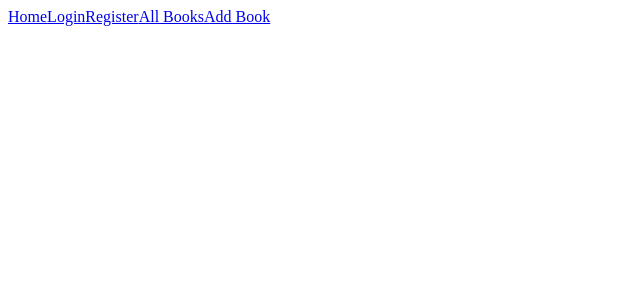
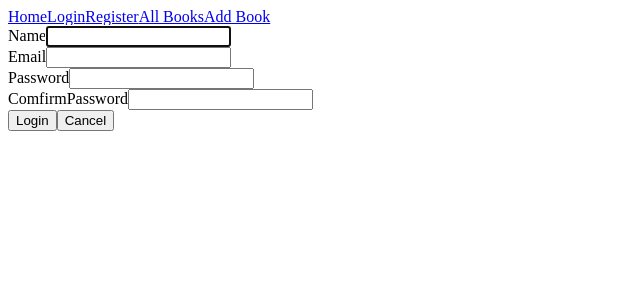
Before and after one commit to nmay231/legendary-eureka, a React app: page /register in a window 1280 px wide. Shown: the top 300 px of the page, without its empty margins (0-640 px from the left). Built offline with nearby package versions, Linux system fonts and the light colour scheme.

Commit message:
Added login

```diff
--- a/src/client/components/commons/Form.tsx
+++ b/src/client/components/commons/Form.tsx
@@ -25,7 +25,7 @@ const Form: React.FC<IFormProps> = ({
     }
 
     if (!className) {
-        className = 'card border rounded-lg shadow'
+        className = 'card border rounded-lg p-4 shadow'
     }
 
     const handleSubmit: React.FormEventHandler = (e: React.FormEvent<HTMLFormElement>) => {
@@ -40,8 +40,8 @@ const Form: React.FC<IFormProps> = ({
 
     return (
         <form onSubmit={handleSubmit} className={className}>
-            <div className="d-flex justify-content-around">
-                {children}
+            {children}
+            <div className="d-flex justify-content-around mt-2">
                 <button role="submit" className="btn btn-primary">
                     {submitText}
                 </button>
--- a/src/client/components/commons/FormField.tsx
+++ b/src/client/components/commons/FormField.tsx
@@ -1,18 +1,21 @@
 /** @format */
 
-import React from 'react'
+import * as React from 'react'
 
 interface IFormFieldProps {
     state: [string, (s: string) => void]
     name: string
     type?: 'text' | 'password' | 'email' | 'textarea'
-    transform: (s: string) => string
+    transform?: (s: string) => string
 }
 
 const FormField: React.FC<IFormFieldProps> = ({ state, name, type = 'text', transform }) => {
     const [val, setVal] = state
 
     const handleChange: React.ChangeEventHandler = (e: React.ChangeEvent<HTMLInputElement>) => {
+        if (!transform) {
+            transform = (s: string) => s
+        }
         setVal(transform(e.target.value))
     }
 
@@ -22,13 +25,23 @@ const FormField: React.FC<IFormFieldProps> = ({ state, name, type = 'text', tran
         <div className="form-group">
             <label htmlFor={inputId}>{name}</label>
             {type === 'textarea' ? (
-                <textarea id={inputId} cols={30} rows={10} className="form-control">
+                <textarea
+                    id={inputId}
+                    cols={30}
+                    rows={10}
+                    className="form-control"
+                    onChange={handleChange}
+                >
                     {val}
                 </textarea>
             ) : (
-                <input type={type} id={inputId} className="form-control">
-                    {val}
-                </input>
+                <input
+                    type={type}
+                    id={inputId}
+                    className="form-control"
+                    value={val}
+                    onChange={handleChange}
+                ></input>
             )}
         </div>
     )
--- a/src/client/views/LoginPage.tsx
+++ b/src/client/views/LoginPage.tsx
@@ -1,11 +1,50 @@
 /** @format */
 
 import * as React from 'react'
+import Form from '../components/commons/Form'
+import FormField from '../components/commons/FormField'
+import { RouteComponentProps } from 'react-router'
 
-interface ILoginPageProps {}
+interface ILoginPageProps extends RouteComponentProps {}
 
-const LoginPage: React.FC<ILoginPageProps> = () => {
-    return <div></div>
+const LoginPage: React.FC<ILoginPageProps> = ({ history }) => {
+    const isRegistering = Boolean(history.location.pathname === '/register')
+
+    const [name, setName] = React.useState('')
+    const [email, setEmail] = React.useState('')
+    const [password, setPassword] = React.useState('')
+    const [confirmPassword, setConfirmPassword] = React.useState('')
+
+    React.useEffect(() => {
+        try {
+            document.getElementById('Name').focus()
+        } catch (e) {
+            document.getElementById('Email').focus()
+        }
+    }, [history.location.pathname])
+
+    return (
+        <section className="row d-flex">
+            <div className="col-6 mx-auto">
+                <Form
+                    submit={() => {}}
+                    submitText="Login"
+                    className="card border rounded-lg p-4 shadow mt-5"
+                >
+                    {isRegistering && <FormField state={[name, setName]} name="Name" />}
+                    <FormField state={[email, setEmail]} name="Email" type="email" />
+                    <FormField state={[password, setPassword]} name="Password" type="password" />
+                    {isRegistering && (
+                        <FormField
+                            state={[confirmPassword, setConfirmPassword]}
+                            name="ComfirmPassword"
+                            type="password"
+                        />
+                    )}
+                </Form>
+            </div>
+        </section>
+    )
 }
 
 export default LoginPage
--- a/src/server/server.ts
+++ b/src/server/server.ts
@@ -1,5 +1,6 @@
 /** @format */
 
+import * as path from 'path'
 import * as express from 'express'
 import apiRouter from './routes'
 import morgan = require('morgan')
@@ -17,5 +18,7 @@ app.use(helmet())
 app.use(passport.initialize())
 app.use(apiRouter)
 
+app.use('*', (req, res) => res.sendFile(path.resolve(__dirname, '../public/index.html')))
+
 const port = process.env.PORT || 3000
 app.listen(port, () => console.log(`Server listening on port: ${port}`))
```
